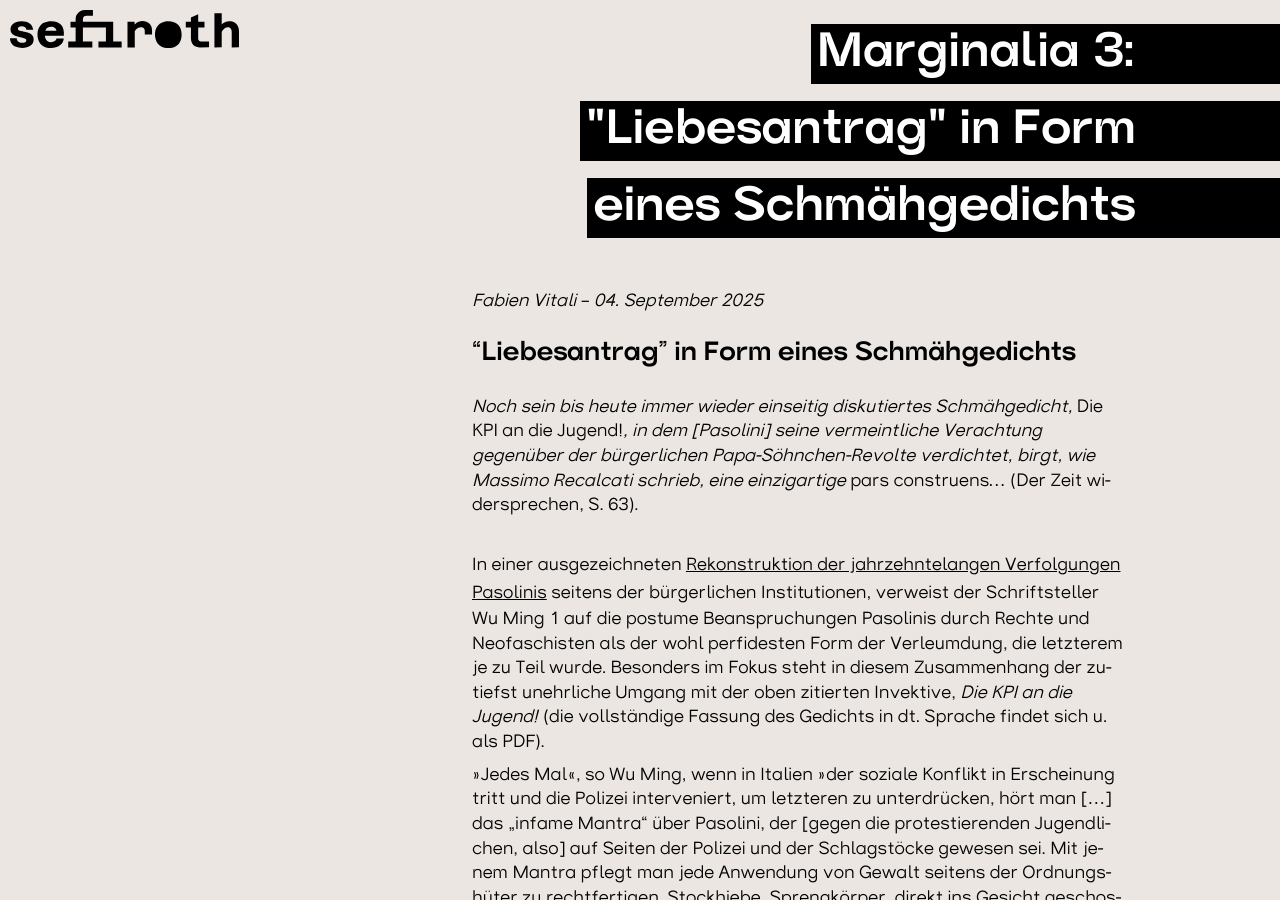
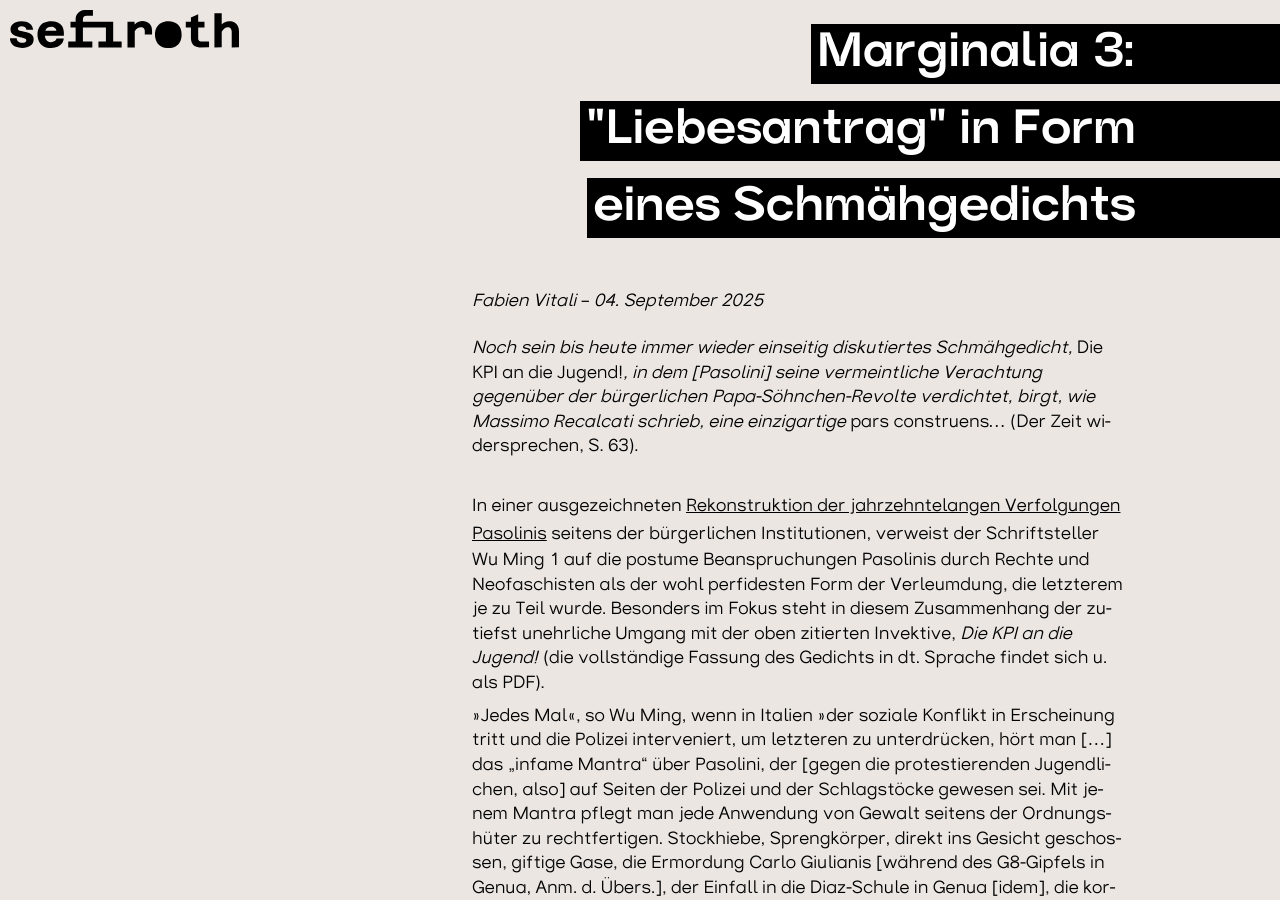
Before and after one commit to tniassorc/sefiroth-site, a Jekyll site: the page built from _posts/2025-08-18-marginalia-3-liebesantrag-in-form-eines-schmähgedichts.md, in a window 1280 px wide and 900 px high. Built offline with Jekyll 4.4.1, drawn with Linux system fonts in a browser that asks for light colours; some web fonts are replaced; a script that is not in the unit is left out; comment, search, counter and statistics services are not loaded.

Commit message:
Update Blog Posts “2025-08-18-marginalia-3-liebesantrag-in-form-eines-schmähgedichts”

```diff
--- a/_posts/2025-08-18-marginalia-3-liebesantrag-in-form-eines-schmähgedichts.md
+++ b/_posts/2025-08-18-marginalia-3-liebesantrag-in-form-eines-schmähgedichts.md
@@ -9,9 +9,6 @@ pdf: /resources/uploads/die_kpi_an_die_jugend.pdf
 pdftitle: '"Die KPI an die Jugend!" (aus: P. P. Pasolini, "Ketzererfahrungen",
   Übers. Reimar Klein, Hanser, 1979)'
 ---
-## "Liebesantrag" in Form eines Schmähgedichts
-
-\
 *Noch sein bis heute immer wieder einseitig diskutiertes Schmähgedicht,* Die KPI an die Jugend!*, in dem \[Pasolini] seine vermeintliche Verachtung gegenüber der bürgerlichen Papa-Söhnchen-Revolte verdichtet, birgt, wie Massimo Recalcati schrieb, eine einzigartige* pars construens*…* (Der Zeit widersprechen, S. 63). <!--more-->
 
 \
```
